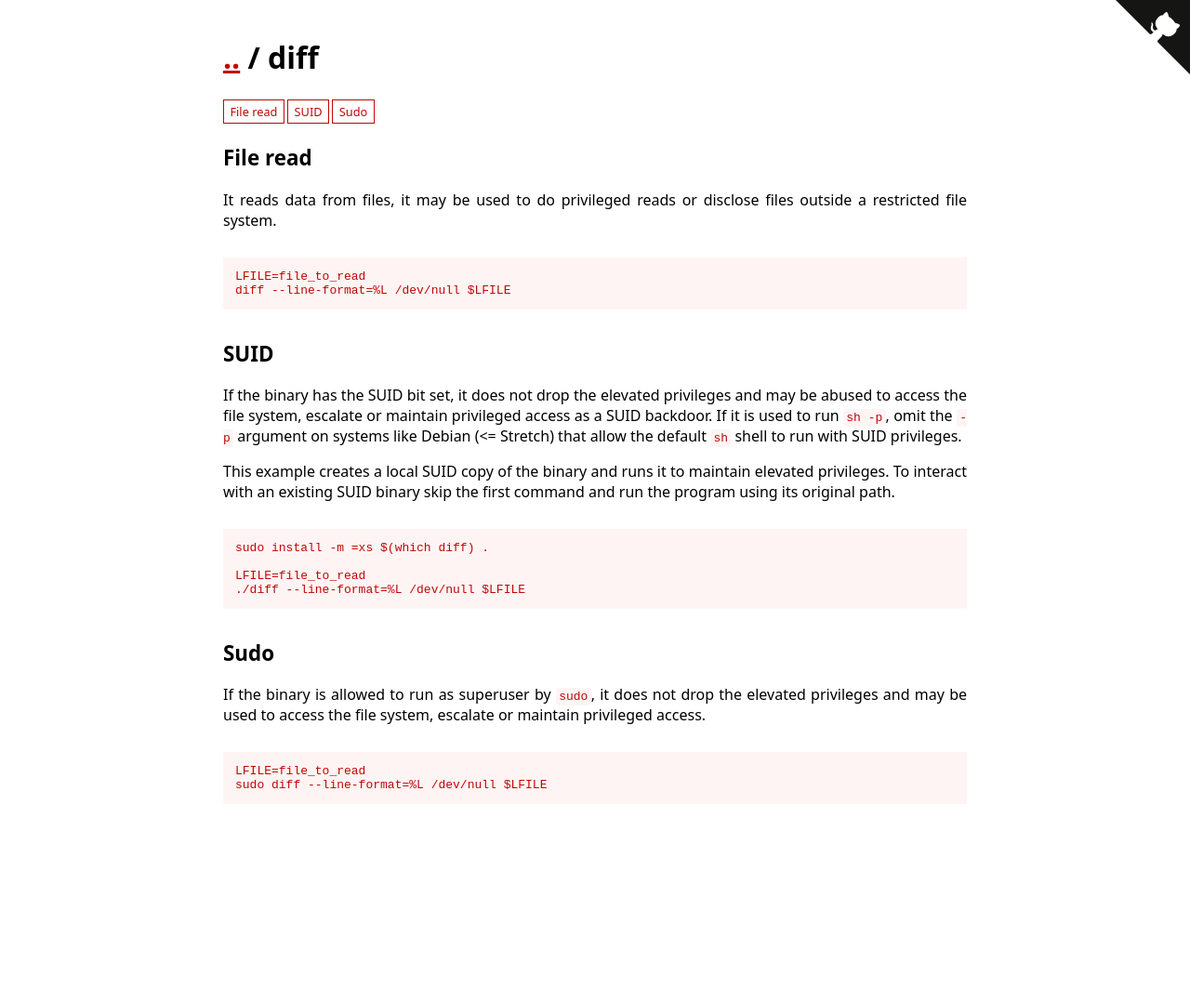
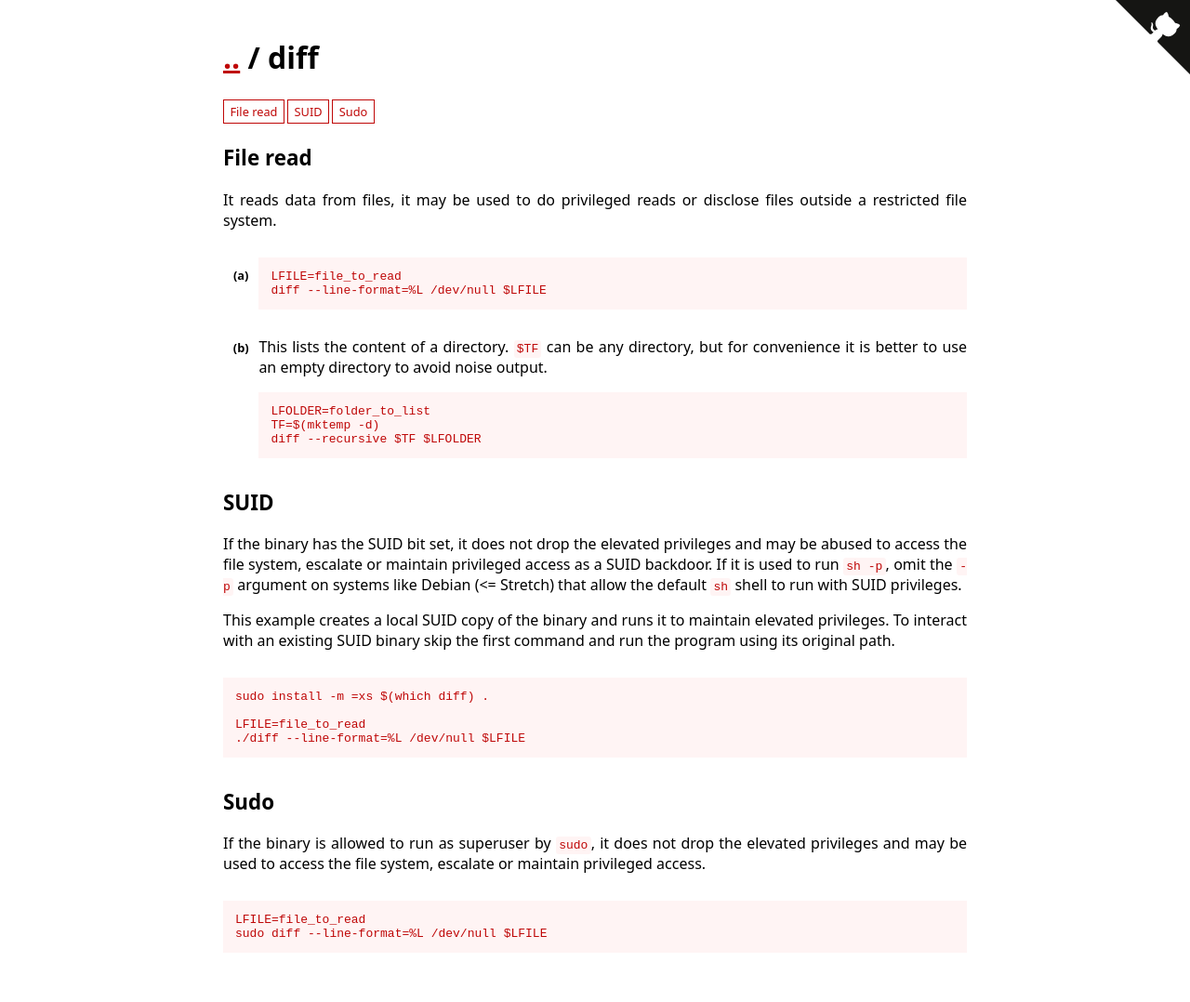
Before and after one commit to GTFOBins/GTFOBins.github.io, a Jekyll site: the page built from _gtfobins/diff.md, in a window 1280 px wide. Shown: the whole page at 93% size. Built offline with Jekyll 4.4.1, drawn with Linux system fonts in a browser that asks for light colours; before the commit the page ends 918 px from its top, so only the background shows below that.

Commit message:
Add directory listing to diff
Co-authored-by: Andrea Cardaci <cyrus.and@gmail.com>

```diff
--- a/_gtfobins/diff.md
+++ b/_gtfobins/diff.md
@@ -4,6 +4,11 @@ functions:
     - code: |
         LFILE=file_to_read
         diff --line-format=%L /dev/null $LFILE
+    - description: This lists the content of a directory. `$TF` can be any directory, but for convenience it is better to use an empty directory to avoid noise output.
+      code: |
+        LFOLDER=folder_to_list
+        TF=$(mktemp -d)
+        diff --recursive $TF $LFOLDER
   suid:
     - code: |
         LFILE=file_to_read
```
